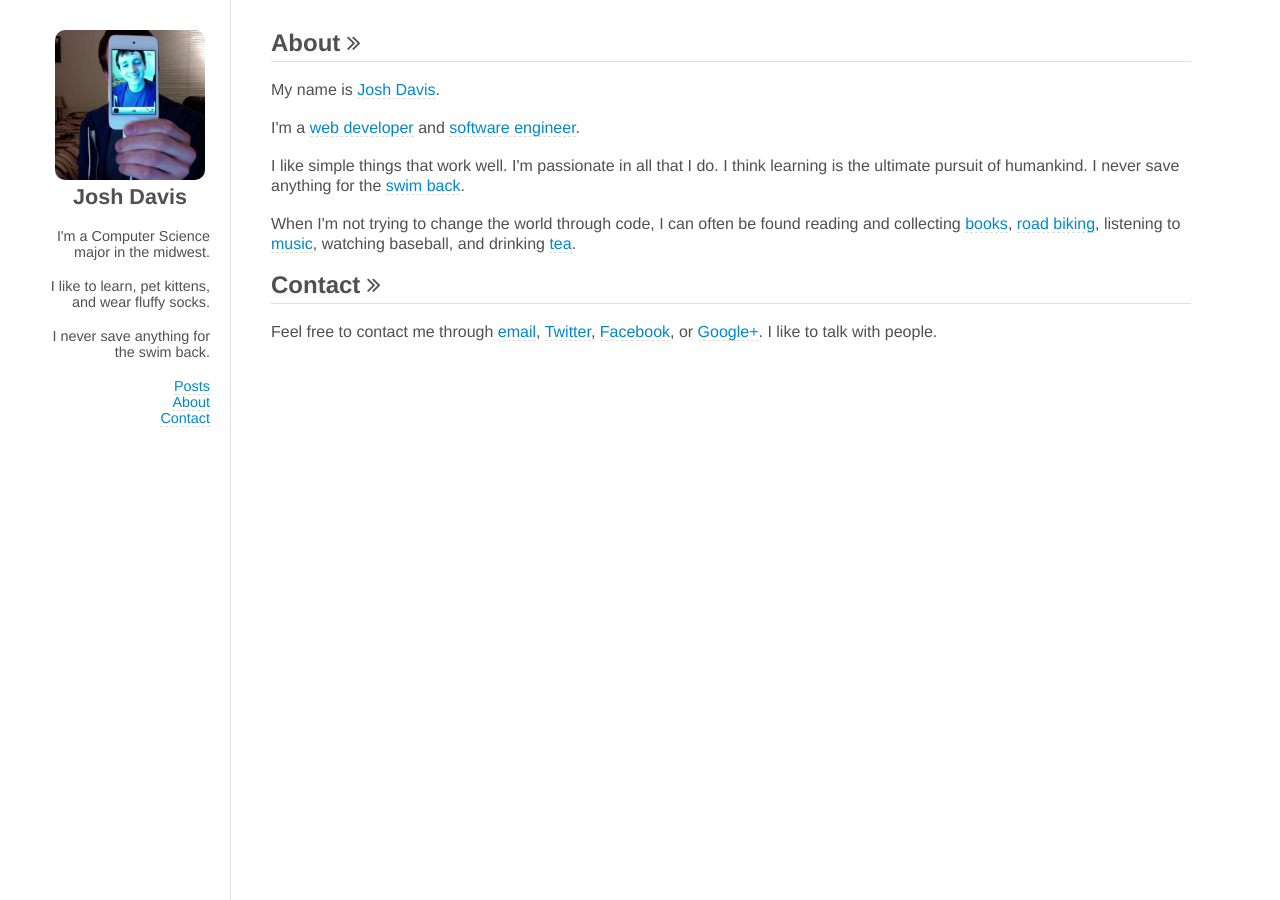
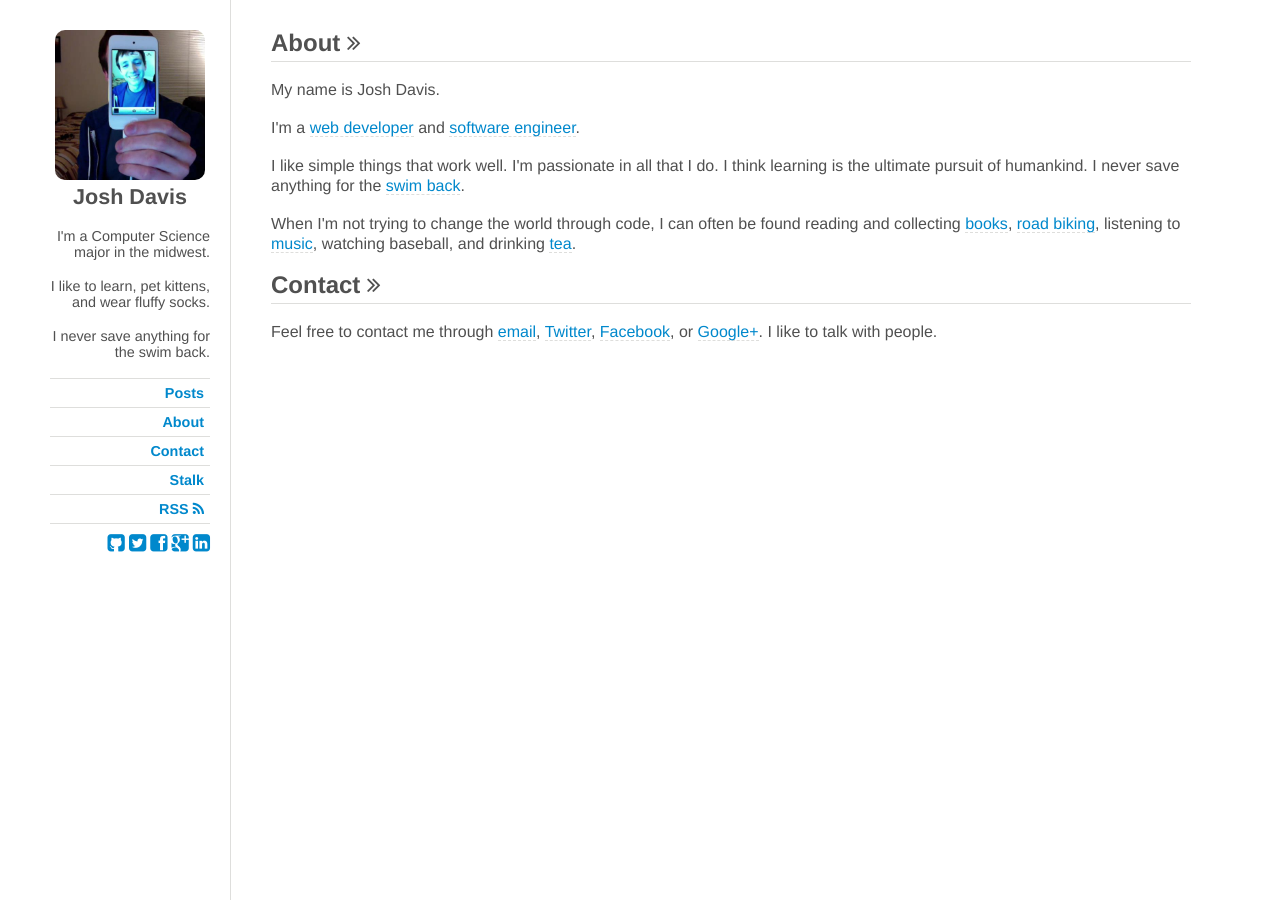
Before and after one commit to jdavis/jdavis.github.com, a Jekyll site: the page built from about.html, in a window 1280 px wide. Built offline with Jekyll 4.4.1, drawn with Linux system fonts in a browser that asks for light colours; some web fonts are replaced; Markdown is read by kramdown in place of the engine named in the settings.

Commit message:
Add/improve sidebar links

```diff
--- a/_layouts/default.html
+++ b/_layouts/default.html
@@ -35,7 +35,17 @@
                     <li><a href="/posts">Posts</a></li>
                     <li><a href="/about">About</a></li>
                     <li><a href="/about/#contact">Contact</a></li>
+                    <li><a href="/stalk">Stalk</a></li>
+                    <li><a href="">RSS <i class="icon-rss"></i></a></li>
                 </ul>
+
+                <p class="profiles">
+                    <a title="Josh Davis on GitHub" href="https://github.com/jdavis"><i class="icon-github-sign"></i></a>
+                    <a title="Josh Davis on Twitter" href="https://twitter.com/HopefulJosh"><i class="icon-twitter-sign"></i></a>
+                    <a title="Josh Davis on Facebook" href="https://facebook.com/joshd"><i class="icon-facebook-sign"></i></a>
+                    <a title="Josh Davis on Google+" href="https://plus.google.com/118212955073202247374/about"><i class="icon-google-plus-sign"></i></a>
+                    <a title="Josh Davis on LinkedIn" href="https://linkedin.com/in/joshualeedavis"><i class="icon-linkedin-sign"></i></a>
+                </p>
             </div>
 
             <div class="wrap">
--- a/about.html
+++ b/about.html
@@ -7,7 +7,7 @@ title: Josh Davis
     <div class="content">
         <h2 id="about">About <i class="icon-double-angle-right"></i></h2>
         <p class="greeting">
-            My name is <a href="/">Josh Davis</a>.
+            My name is Josh Davis.
         </p>
 
         <p>
--- a/css/base.css
+++ b/css/base.css
@@ -47,6 +47,35 @@ div.side {
 div.side h2 {
     margin: 4px 0 18px;
     text-align: center;
+}
+
+div.side ul {
+    border-top: 1px solid #dededc;
+}
+
+div.side ul li {
+    padding: 6px;
+    border-bottom: 1px solid #dededc;
+}
+
+div.side ul li a {
+    font-weight: bold;
+    display: block;
+    border-bottom: none;
+}
+
+div.side ul li a:hover {
+    display: block;
+    color: #505050;
+}
+
+div.side .profiles {
+    margin: 8px 0;
+}
+
+div.side .profiles a {
+    font-size: 1.4em;
+    border-bottom: none;
 }
 
 div.wrap {
```
